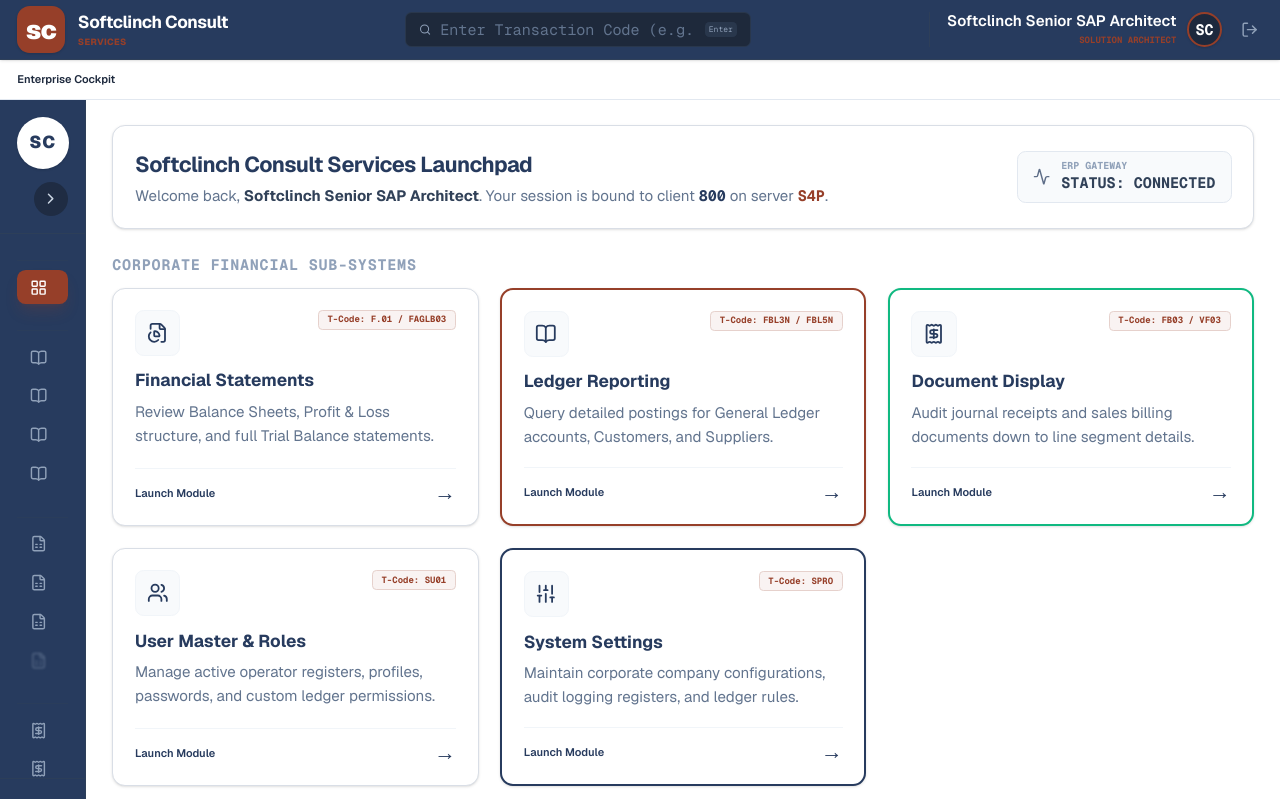
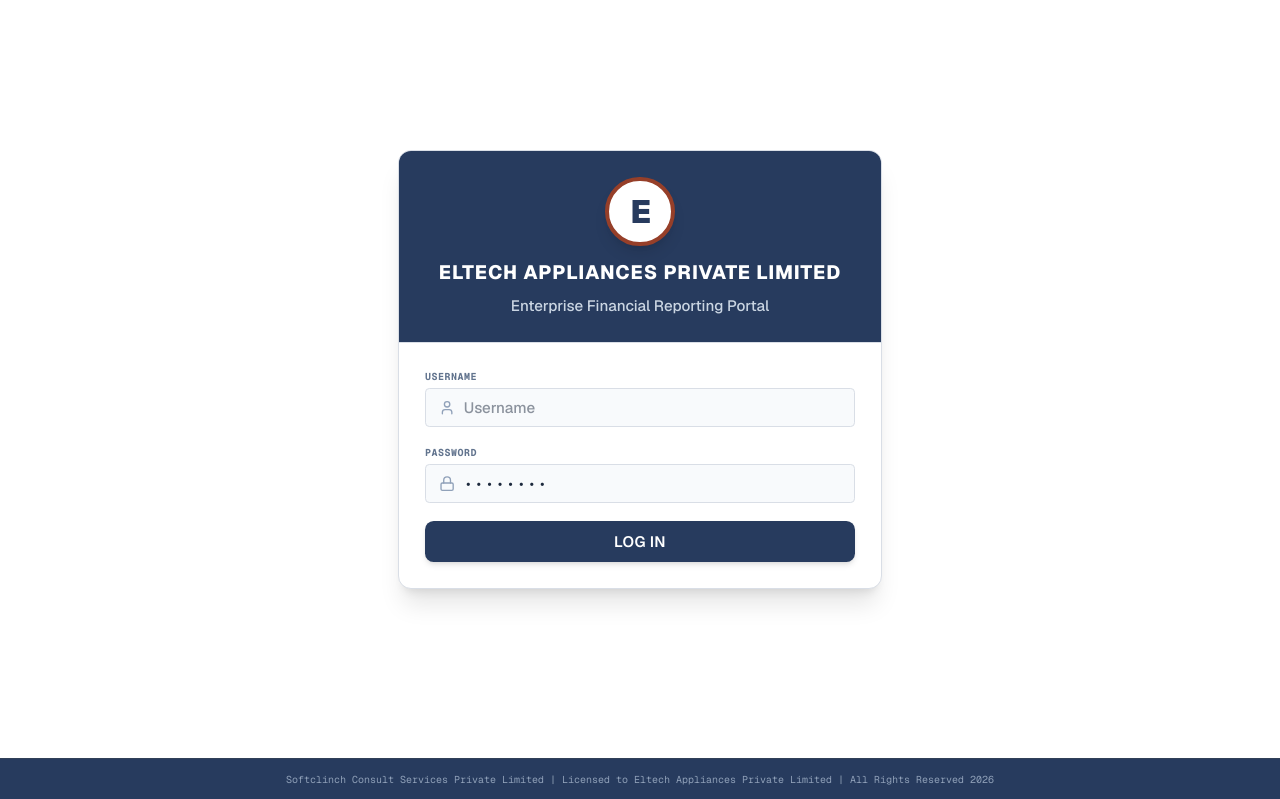
Before and after one commit to SoftClinch-Eltech/app.eltech, a Next.js app in the folder my-next-app/: page / in a window 1280 px wide. Shown: the top 799 px of the page. Built offline with nearby package versions, Linux system fonts and the light colour scheme.

Commit message:
updates login

```diff
--- a/my-next-app/src/App.tsx
+++ b/my-next-app/src/App.tsx
@@ -64,7 +64,7 @@
 
 export default function App() {
   // Session Authentication state
-  const [currentUser, setCurrentUser] = useState<User | null>(initialUsers[0]); // Auto-login first user (Architect) for instant preview!
+  const [currentUser, setCurrentUser] = useState<User | null>(null);
 
   // Navigation Router state
   const [activeScreen, setActiveScreen] = useState<Screen>('DASHBOARD');
@@ -74,7 +74,7 @@
 
   // Wireframe / SAP Blueprint Modal toggle
   const [showBlueprint, setShowBlueprint] = useState(false);
-  const [sidebarCollapsed, setSidebarCollapsed] = useState(true);
+  const [sidebarCollapsed, setSidebarCollapsed] = useState(false);
 
   // Shared users database state for SU01 User Master dynamic updates
   const [usersList, setUsersList] = useState<User[]>(initialUsers);
```
